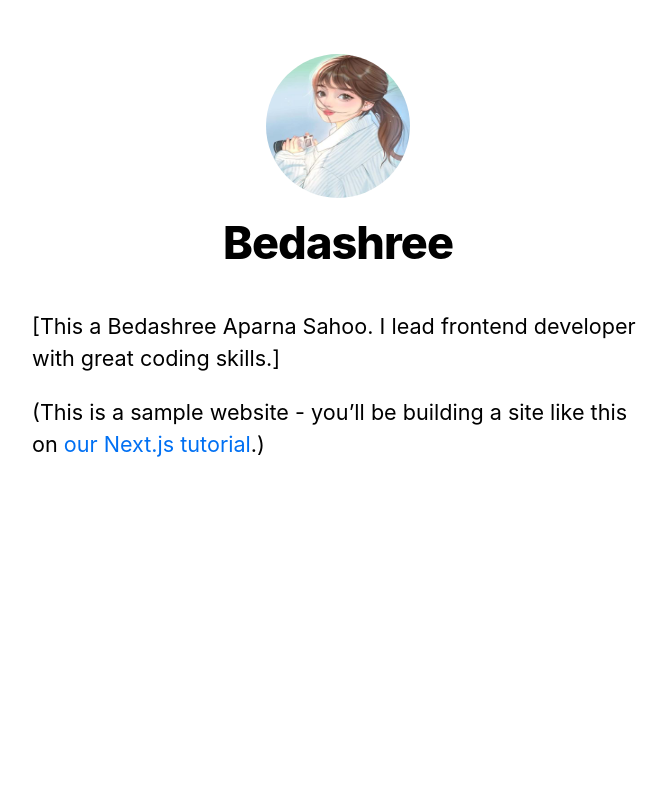
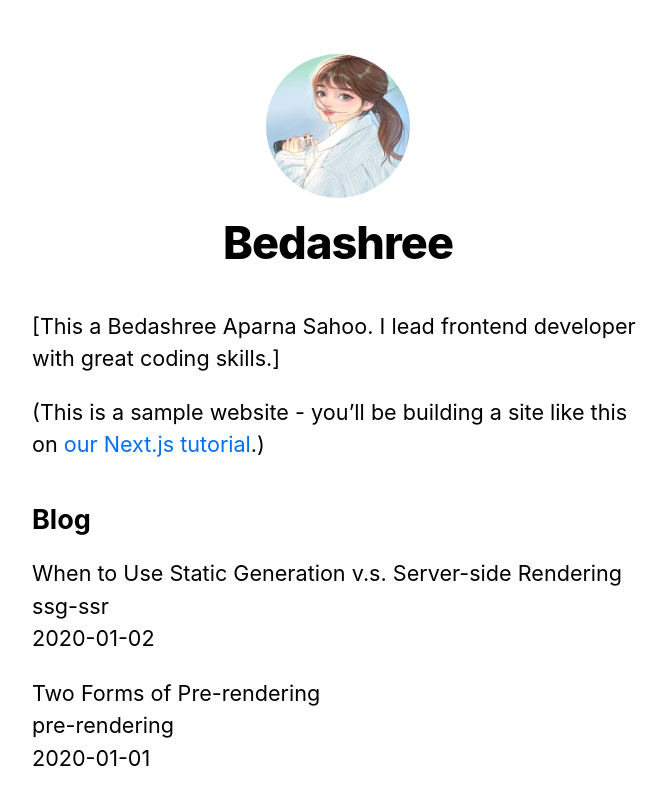
Before and after one commit to Bedashree1998/nextjs-blog, a Next.js app: page / in a window 1280 px wide. Shown: the top 804 px of the page, without its empty margins (302-966 px from the left). Built offline with nearby package versions, Linux system fonts and the light colour scheme.

Commit message:
pre-rendering and dynamic routes

```diff
--- /dev/null
+++ b/lib/posts.js
@@ -0,0 +1,60 @@
+import fs from "fs";
+import path from "path";
+import matter from "gray-matter";
+
+const postsDirectory = path.join(process.cwd(), "posts");
+
+export function getSortedPostsData() {
+  // Get file names under /posts
+  const fileNames = fs.readdirSync(postsDirectory);
+  const allPostsData = fileNames.map((fileName) => {
+    // Remove ".md" from file name to get id
+    const id = fileName.replace(/\.md$/, "");
+
+    // Read markdown file as string
+    const fullPath = path.join(postsDirectory, fileName);
+    const fileContents = fs.readFileSync(fullPath, "utf8");
+
+    // Use gray-matter to parse the post metadata section
+    const matterResult = matter(fileContents);
+
+    // Combine the data with the id
+    return {
+      id,
+      ...matterResult.data,
+    };
+  });
+  // Sort posts by date
+  return allPostsData.sort((a, b) => {
+    if (a.date < b.date) {
+      return 1;
+    } else {
+      return -1;
+    }
+  });
+}
+
+export function getAllPostIds() {
+  const fileNames = fs.readdirSync(postsDirectory);
+  return fileNames.map((fileName) => {
+    return {
+      params: {
+        id: fileName.replace(/\.md$/, ""),
+      },
+    };
+  });
+}
+
+export function getPostData(id) {
+  const fullPath = path.join(postsDirectory, `${id}.md`);
+  const fileContents = fs.readFileSync(fullPath, "utf8");
+
+  // Use gray-matter to parse the post metadata section
+  const matterResult = matter(fileContents);
+
+  // Combine the data with the id
+  return {
+    id,
+    ...matterResult.data,
+  };
+}
--- a/pages/index.js
+++ b/pages/index.js
@@ -1,20 +1,48 @@
 import Head from "next/head";
 import Layout, { siteTitle } from "../components/layout";
 import utilStyles from "../styles/utils.module.css";
+import { getSortedPostsData } from "../lib/posts";
 
-export default function Home() {
+export async function getStaticProps() {
+  const allPostsData = getSortedPostsData();
+  return {
+    props: {
+      allPostsData,
+    },
+  };
+}
+
+export default function Home({allPostsData}) {
   return (
     <Layout home>
       <Head>
         <title>{siteTitle}</title>
       </Head>
       <section className={utilStyles.headingMd}>
-        <p>[This a Bedashree Aparna Sahoo. I lead frontend developer with great coding skills.]</p>
+        <p>
+          [This a Bedashree Aparna Sahoo. I lead frontend developer with great
+          coding skills.]
+        </p>
         <p>
           (This is a sample website - you’ll be building a site like this on{" "}
           <a href="https://nextjs.org/learn">our Next.js tutorial</a>.)
         </p>
       </section>
+       {/* Add this <section> tag below the existing <section> tag */}
+      <section className={`${utilStyles.headingMd} ${utilStyles.padding1px}`}>
+        <h2 className={utilStyles.headingLg}>Blog</h2>
+        <ul className={utilStyles.list}>
+          {allPostsData.map(({ id, date, title }) => (
+            <li className={utilStyles.listItem} key={id}>
+              {title}
+              <br />
+              {id}
+              <br />
+              {date}
+            </li>
+          ))}
+        </ul>
+      </section>
     </Layout>
   );
 }
--- /dev/null
+++ b/posts/pre-rendering.md
@@ -0,0 +1,11 @@
+---
+title: 'Two Forms of Pre-rendering'
+date: '2020-01-01'
+---
+
+Next.js has two forms of pre-rendering: **Static Generation** and **Server-side Rendering**. The difference is in **when** it generates the HTML for a page.
+
+- **Static Generation** is the pre-rendering method that generates the HTML at **build time**. The pre-rendered HTML is then _reused_ on each request.
+- **Server-side Rendering** is the pre-rendering method that generates the HTML on **each request**.
+
+Importantly, Next.js lets you **choose** which pre-rendering form to use for each page. You can create a "hybrid" Next.js app by using Static Generation for most pages and using Server-side Rendering for others.
--- /dev/null
+++ b/posts/ssg-ssr.md
@@ -0,0 +1,19 @@
+---
+title: 'When to Use Static Generation v.s. Server-side Rendering'
+date: '2020-01-02'
+---
+
+We recommend using **Static Generation** (with and without data) whenever possible because your page can be built once and served by CDN, which makes it much faster than having a server render the page on every request.
+
+You can use Static Generation for many types of pages, including:
+
+- Marketing pages
+- Blog posts
+- E-commerce product listings
+- Help and documentation
+
+You should ask yourself: "Can I pre-render this page **ahead** of a user's request?" If the answer is yes, then you should choose Static Generation.
+
+On the other hand, Static Generation is **not** a good idea if you cannot pre-render a page ahead of a user's request. Maybe your page shows frequently updated data, and the page content changes on every request.
+
+In that case, you can use **Server-Side Rendering**. It will be slower, but the pre-rendered page will always be up-to-date. Or you can skip pre-rendering and use client-side JavaScript to populate data.
```
Also changed, not shown: pages/posts/[id].js (added, +31 -0 lines).
